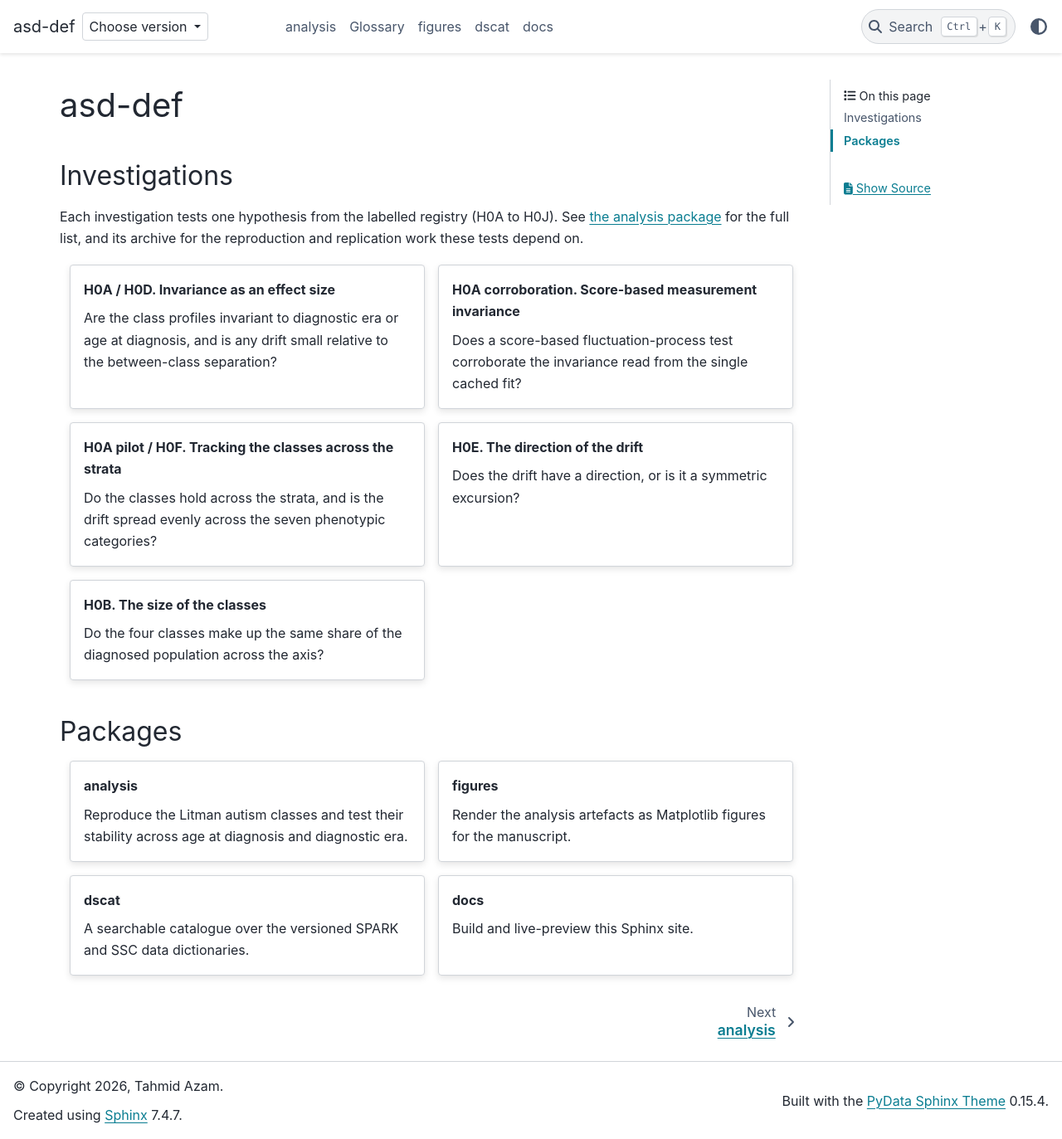
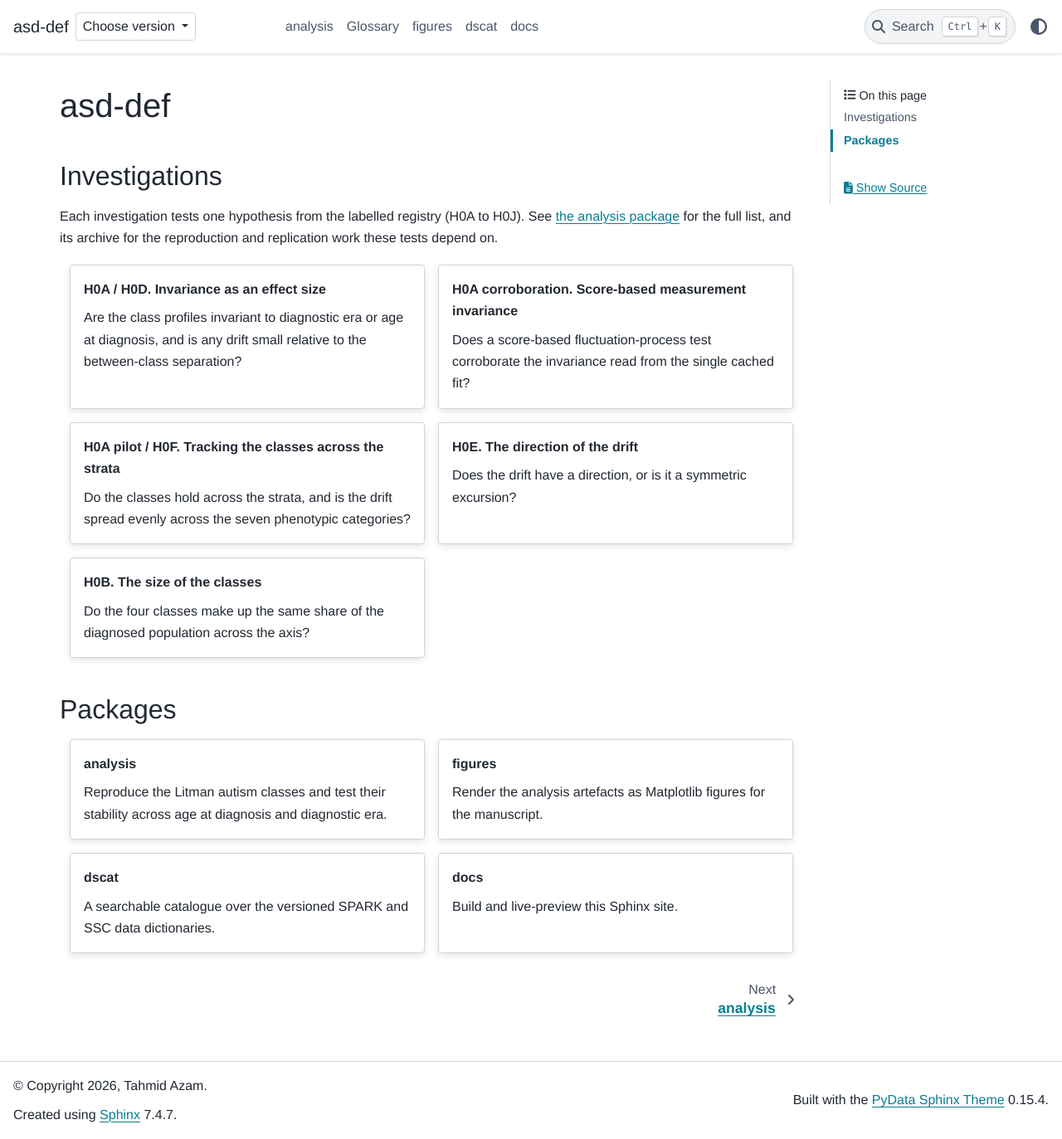
Before and after one commit to tahmidazam/asd-def, a Sphinx documentation site: the page built from docs/source/index.md, in a window 1280 px wide and 1373 px high. Shown: the whole window at 83% size. Built offline with Sphinx 7.4.7 and the PyData theme 0.15.4, drawn with Linux system fonts in a browser that asks for light colours; pages that are not in the unit, such as notebooks, are missing from menus.

Commit message:
style(docs): default the theme font to Helvetica

```diff
--- /dev/null
+++ b/docs/source/_static/custom.css
@@ -0,0 +1,12 @@
+/* Make Helvetica the default body and heading font.
+ *
+ * The pydata-sphinx-theme draws every non-monospace surface from two CSS
+ * variables, so overriding them here reaches body text, headings, the sidebar,
+ * and the navbar in one place. The stack falls back to Arial and the generic
+ * sans-serif for platforms without Helvetica. Code blocks keep the theme's
+ * monospace font. */
+
+html {
+  --pst-font-family-base: Helvetica, "Helvetica Neue", Arial, sans-serif;
+  --pst-font-family-heading: Helvetica, "Helvetica Neue", Arial, sans-serif;
+}
--- a/docs/source/conf.py
+++ b/docs/source/conf.py
@@ -179,6 +179,9 @@ html_theme = "pydata_sphinx_theme"
 html_static_path = ["_static"]
 html_title = project
 
+# Override the theme's base and heading fonts with Helvetica (see _static/custom.css).
+html_css_files = ["custom.css"]
+
 # See the theme's user guide for the full set of options.
 html_theme_options = {
     "show_toc_level": 2,
```
